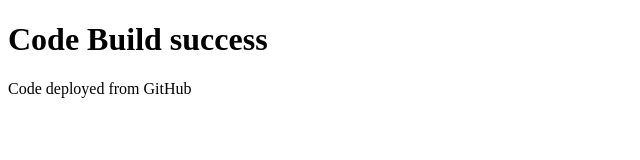
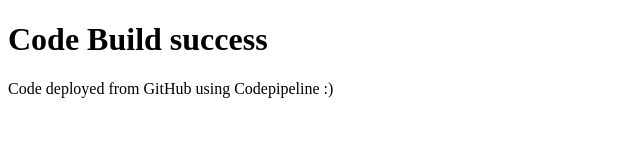
Before and after one commit to amolac/Allianz_ERP, a plain HTML site: page index.html in a window 1280 px wide. Shown: the whole page, without its empty margins (0-640 px from the left). Drawn offline with Linux system fonts and the light colour scheme.

Commit message:
index.html updated - Codepipeline Test

```diff
--- a/index.html
+++ b/index.html
@@ -3,7 +3,7 @@
 <body>
 
 <h1>Code Build success</h1>
-<p>Code deployed from GitHub</p>
+<p>Code deployed from GitHub using Codepipeline :) </p>
 
 </body>
 </html>
```
